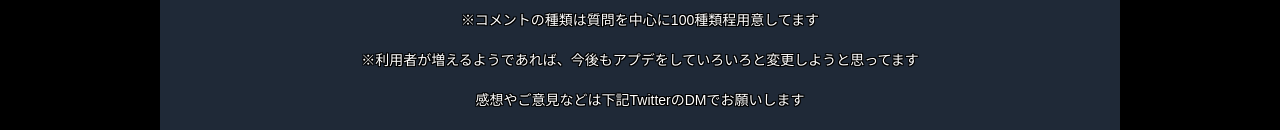
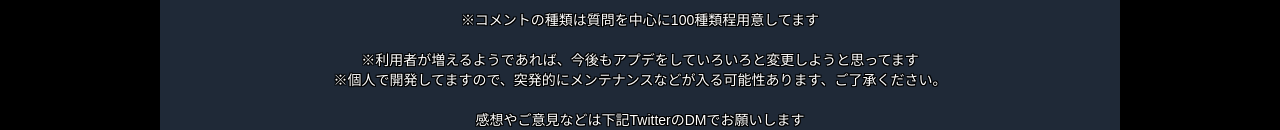
Before and after one commit to k1237/Auto-comment, a Nuxt app: page / in a window 1280 px wide. Shown: the part 1193-1323 px from the top of the page. Built offline with nearby package versions, Linux system fonts and the light colour scheme; no server answers; a web font is replaced by a local one.

Commit message:
注意書き追加

```diff
--- a/components/com-explain.vue
+++ b/components/com-explain.vue
@@ -12,6 +12,7 @@
     <p>※コメントの種類は質問を中心に100種類程用意してます</p>
     <br />
     <p>※利用者が増えるようであれば、今後もアプデをしていろいろと変更しようと思ってます</p>
+    <p> ※個人で開発してますので、突発的にメンテナンスなどが入る可能性あります、ご了承ください。</p>
     <br />
     <p>感想やご意見などは下記TwitterのDMでお願いします</p>
     <br />
```
